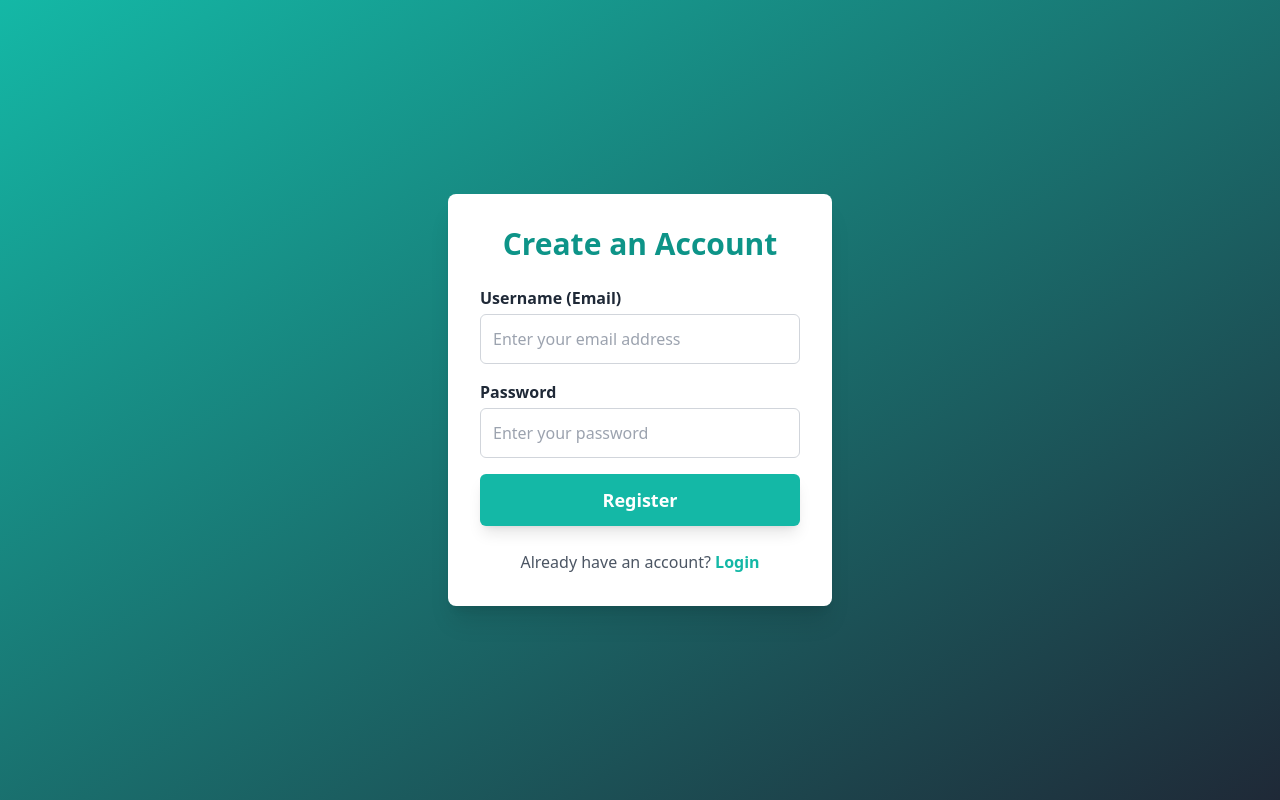
After one commit to YashChikhale2002/CryptoCurrency-Price-Tracker, a Flask app: page /register in a window 1280 px wide. The commit adds this page. Run offline with Flask 3, Linux system fonts and the light colour scheme; some libraries are stand-ins or nearby versions.

```diff
--- a/app.py
+++ b/app.py
@@ -1,23 +1,55 @@
-from flask import Flask, render_template, request, jsonify
+from flask import Flask, render_template, request, jsonify, redirect, url_for, session
 from flask_socketio import SocketIO, emit
+from dotenv import load_dotenv
+from werkzeug.security import generate_password_hash, check_password_hash
+import sqlite3
 import threading
 import json
 import websocket
 import requests
 import time
+import os
+
+# Load environment variables from .env file
+load_dotenv()
+COINMARKETCAP_API_KEY = os.getenv("COINMARKETCAP_API_KEY")
+
+if not COINMARKETCAP_API_KEY:
+    raise ValueError("API key not found. Please check your .env file.")
 
 app = Flask(__name__)
+app.secret_key = "your_secret_key"  # Required for session handling
 socketio = SocketIO(app)
 
-COINMARKETCAP_API_KEY = "d2731549-19f8-405a-8017-6df613de03dd"
 allowed_symbols = ["dogeusdt", "btcusdt", "ethusdt", "bnbusdt", "xrpusdt", "solusdt"]
 
 latest_prices = {}
 
+# Cache to store currency conversion rates with expiry time
 cache = {}
-cache_expiry = 300
+cache_expiry = 300  # 5 minutes cache expiry
+
+# Database initialization
+def init_db():
+    with sqlite3.connect("users.db") as conn:
+        cursor = conn.cursor()
+        cursor.execute(
+            """
+            CREATE TABLE IF NOT EXISTS users (
+                id INTEGER PRIMARY KEY AUTOINCREMENT,
+                username TEXT UNIQUE NOT NULL,
+                password TEXT NOT NULL
+            )
+            """
+        )
+        conn.commit()
+
+init_db()
 
 def get_conversion_rate(from_currency, to_currency):
+    """
+    Fetch the conversion rate from CoinMarketCap API and cache it.
+    """
     key = f"{from_currency}_{to_currency}"
     if key in cache and time.time() - cache[key]["timestamp"] < cache_expiry:
         return cache[key]["rate"]
@@ -35,18 +67,24 @@ def get_conversion_rate(from_currency, to_currency):
         raise Exception(f"API Error: {response.text}")
 
 def on_message(ws, message):
+    """
+    WebSocket message handler for real-time price updates.
+    """
     try:
         data = json.loads(message)
         symbol = data["s"].lower()
         price = float(data["c"])
         volume = float(data["v"])
         price_change = float(data["P"])
+
+        # Update latest prices
         latest_prices[symbol.upper()] = {
             "price": price,
             "volume": volume,
             "change": price_change,
         }
 
+        # Emit updated price via Socket.io to frontend
         socketio.emit(
             "price_update",
             {"symbol": symbol.upper(), "price": price, "volume": volume, "change": price_change},
@@ -61,12 +99,18 @@ def on_close(ws):
     print("### WebSocket closed ###")
 
 def on_open(ws):
+    """
+    WebSocket open handler, subscribes to the symbols.
+    """
     print("### WebSocket opened ###")
     params = [f"{symbol}@ticker" for symbol in allowed_symbols]
     subscribe_message = {"method": "SUBSCRIBE", "params": params, "id": 1}
     ws.send(json.dumps(subscribe_message))
 
 def start_websocket():
+    """
+    Start the WebSocket connection to Binance for real-time data.
+    """
     websocket.enableTrace(True)
     ws = websocket.WebSocketApp(
         "wss://stream.binance.com:9443/ws",
@@ -77,12 +121,16 @@ def start_websocket():
     ws.on_open = on_open
     ws.run_forever()
 
+# Run WebSocket connection in a separate thread
 ws_thread = threading.Thread(target=start_websocket)
 ws_thread.daemon = True
 ws_thread.start()
 
 @app.route("/convert", methods=["GET"])
 def convert_currency():
+    """
+    Converts a given amount from one currency to another.
+    """
     try:
         amount = float(request.args.get("amount"))
         from_currency = request.args.get("from", "USD")
@@ -97,9 +145,67 @@ def convert_currency():
     except Exception as e:
         return jsonify({"error": str(e)}), 400
 
+@app.route("/login", methods=["GET", "POST"])
+def login():
+    """
+    Login route with session handling.
+    """
+    if request.method == "POST":
+        username = request.form.get("username")
+        password = request.form.get("password")
+
+        with sqlite3.connect("users.db") as conn:
+            cursor = conn.cursor()
+            cursor.execute("SELECT password FROM users WHERE username = ?", (username,))
+            user = cursor.fetchone()
+
+        if user and check_password_hash(user[0], password):
+            session["username"] = username
+            return redirect(url_for("index"))
+        else:
+            return render_template("login.html", error="Invalid credentials")
+
+    return render_template("login.html")
+
+@app.route("/register", methods=["GET", "POST"])
+def register():
+    """
+    User registration route.
+    """
+    if request.method == "POST":
+        username = request.form.get("username")
+        password = request.form.get("password")
+
+        hashed_password = generate_password_hash(password)
+
+        try:
+            with sqlite3.connect("users.db") as conn:
+                cursor = conn.cursor()
+                cursor.execute("INSERT INTO users (username, password) VALUES (?, ?)", (username, hashed_password))
+                conn.commit()
+            return redirect(url_for("login"))
+        except sqlite3.IntegrityError:
+            return render_template("register.html", error="Username already exists")
+
+    return render_template("register.html")
+
 @app.route("/")
 def index():
-    return render_template("index.html", allowed_symbols=allowed_symbols)
+    """
+    Main route to render the homepage.
+    """
+    if "username" not in session:
+        return redirect(url_for("login"))
+
+    return render_template("index.html", allowed_symbols=allowed_symbols, username=session["username"])
+
+@app.route("/logout")
+def logout():
+    """
+    Logout route to clear the session.
+    """
+    session.pop("username", None)
+    return redirect(url_for("login"))
 
 if __name__ == "__main__":
     socketio.run(app, host="0.0.0.0", port=5000, debug=True)
--- a/package.json
+++ b/package.json
@@ -8,5 +8,8 @@
   },
   "keywords": [],
   "author": "",
-  "license": "ISC"
+  "license": "ISC",
+  "dependencies": {
+    "lightweight-charts": "^4.2.2"
+  }
 }
--- a/templates/index.html
+++ b/templates/index.html
@@ -40,6 +40,12 @@
             <option value="GBP">GBP</option>
             <option value="JPY">JPY</option>
           </select>
+          <a
+            href="/logout"
+            class="bg-red-500 text-white font-bold py-2 px-4 rounded-lg shadow-md hover:bg-red-600 transition duration-200 ease-in-out"
+          >
+            Logout
+          </a>
         </div>
       </div>
     </header>
--- /dev/null
+++ b/templates/register.html
@@ -0,0 +1,101 @@
+<!DOCTYPE html>
+<html lang="en">
+  <head>
+    <meta charset="UTF-8" />
+    <meta name="viewport" content="width=device-width, initial-scale=1.0" />
+    <title>Register | Crypto Tracker</title>
+    <script src="https://cdn.tailwindcss.com"></script>
+    <script>
+      function validateForm(event) {
+        let isValid = true;
+
+        // Clear previous error messages
+        document.querySelectorAll('.error-message').forEach((msg) => {
+          msg.textContent = '';
+        });
+
+        const username = document.getElementById('username').value;
+        const password = document.getElementById('password').value;
+
+        // Validate username as email
+        const emailRegex = /^[a-zA-Z0-9._-]+@[a-zA-Z0-9.-]+\.[a-zA-Z]{2,}$/;
+        if (!username) {
+          document.getElementById('username-error').textContent = "Username (email) is required!";
+          isValid = false;
+        } else if (!emailRegex.test(username)) {
+          document.getElementById('username-error').textContent = "Please enter a valid email address!";
+          isValid = false;
+        }
+
+        // Check if password is empty
+        if (!password) {
+          document.getElementById('password-error').textContent = "Password is required!";
+          isValid = false;
+        } else if (password.length < 6) {
+          document.getElementById('password-error').textContent = "Password must be at least 6 characters long!";
+          isValid = false;
+        }
+
+        if (!isValid) {
+          document.getElementById('form-error').textContent = "Please fill out all fields correctly.";
+        }
+
+        return isValid;
+      }
+    </script>
+  </head>
+
+  <body class="bg-gradient-to-br from-teal-500 to-gray-800 text-gray-800">
+    <div class="flex justify-center items-center h-screen">
+      <div class="bg-white p-8 rounded-lg shadow-xl w-96">
+        <h2 class="text-3xl font-extrabold text-center text-teal-600 mb-6">
+          Create an Account
+        </h2>
+        <form action="/register" method="POST" onsubmit="return validateForm(event)" class="space-y-4">
+          <!-- Display a general error message if validation fails -->
+          <p id="form-error" class="text-red-500 text-sm text-center"></p>
+
+          <div>
+            <label for="username" class="block font-semibold mb-1">Username (Email)</label>
+            <input
+              type="text"
+              id="username"
+              name="username"
+              placeholder="Enter your email address"
+              class="w-full p-3 border border-gray-300 rounded-md focus:outline-none focus:ring-2 focus:ring-teal-500"
+              required
+            />
+            <p id="username-error" class="text-red-500 text-sm error-message"></p>
+          </div>
+          <div>
+            <label for="password" class="block font-semibold mb-1">Password</label>
+            <input
+              type="password"
+              id="password"
+              name="password"
+              placeholder="Enter your password"
+              class="w-full p-3 border border-gray-300 rounded-md focus:outline-none focus:ring-2 focus:ring-teal-500"
+              required
+            />
+            <p id="password-error" class="text-red-500 text-sm error-message"></p>
+          </div>
+          <button
+            type="submit"
+            class="w-full bg-teal-500 text-white py-3 rounded-md font-bold text-lg hover:bg-teal-600 transition duration-200 shadow-lg"
+          >
+            Register
+          </button>
+        </form>
+        <p class="text-center text-gray-600 mt-6">
+          Already have an account?
+          <a
+            href="/login"
+            class="text-teal-500 font-semibold hover:underline transition"
+          >
+            Login
+          </a>
+        </p>
+      </div>
+    </div>
+  </body>
+</html>
```
Also changed, not shown: create_db.py (added, +20 -0 lines), static/js/script.js (+11 -4 lines), templates/login.html (added, +98 -0 lines), users.db (added).
